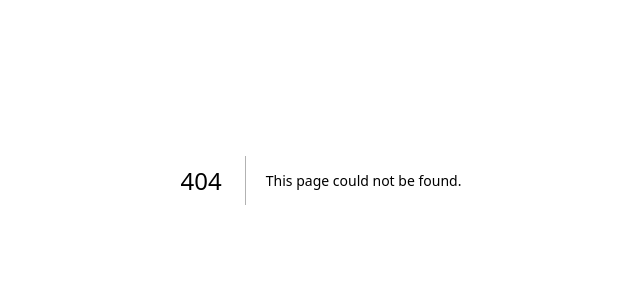
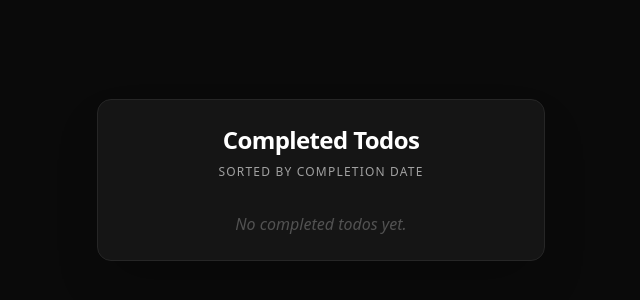
Before and after one commit to Sah-Nikhil/cicd, a Next.js app: page /completedpage in a window 1280 px wide. Before the commit this address had no page. Shown: the part 220-520 px from the top of the page, without its empty margins (319-959 px from the left). Built offline with nearby package versions, Linux system fonts and the light colour scheme.

Commit message:
Create page.tsx

```diff
--- /dev/null
+++ b/app/completedpage/page.tsx
@@ -0,0 +1,42 @@
+"use client";
+import { useState } from "react";
+import { Card, CardHeader, CardTitle, CardContent } from "@/components/ui/card";
+
+interface CompletedTodo {
+  id: number;
+  text: string;
+  completed: boolean;
+  completedAt: number; // timestamp
+}
+
+export default function CompletedTodosPage() {
+  // For demo: Replace with persistent storage or context in real app
+  const [completedTodos, setCompletedTodos] = useState<CompletedTodo[]>([]);
+
+  // Example: sort by completedAt descending
+  const sortedTodos = [...completedTodos].sort((a, b) => b.completedAt - a.completedAt);
+
+  return (
+    <div className="min-h-screen flex flex-col items-center justify-center bg-neutral-950 p-4">
+      <Card className="w-full max-w-md shadow-2xl border border-neutral-800 bg-neutral-900/95 backdrop-blur-lg">
+        <CardHeader className="flex flex-col items-center gap-2 pb-2">
+          <CardTitle className="text-2xl font-extrabold text-white tracking-tight">Completed Todos</CardTitle>
+          <span className="text-xs text-neutral-400 uppercase tracking-widest">Sorted by completion date</span>
+        </CardHeader>
+        <CardContent>
+          <ul className="flex flex-col gap-2">
+            {sortedTodos.length === 0 && (
+              <li className="text-neutral-600 text-center italic">No completed todos yet.</li>
+            )}
+            {sortedTodos.map(todo => (
+              <li key={todo.id} className="flex flex-col gap-1 p-3 rounded-lg bg-neutral-800/80 border border-neutral-700">
+                <span className="text-white line-through text-base font-medium truncate">{todo.text}</span>
+                <span className="text-xs text-neutral-400">Completed: {new Date(todo.completedAt).toLocaleString()}</span>
+              </li>
+            ))}
+          </ul>
+        </CardContent>
+      </Card>
+    </div>
+  );
+}
```
